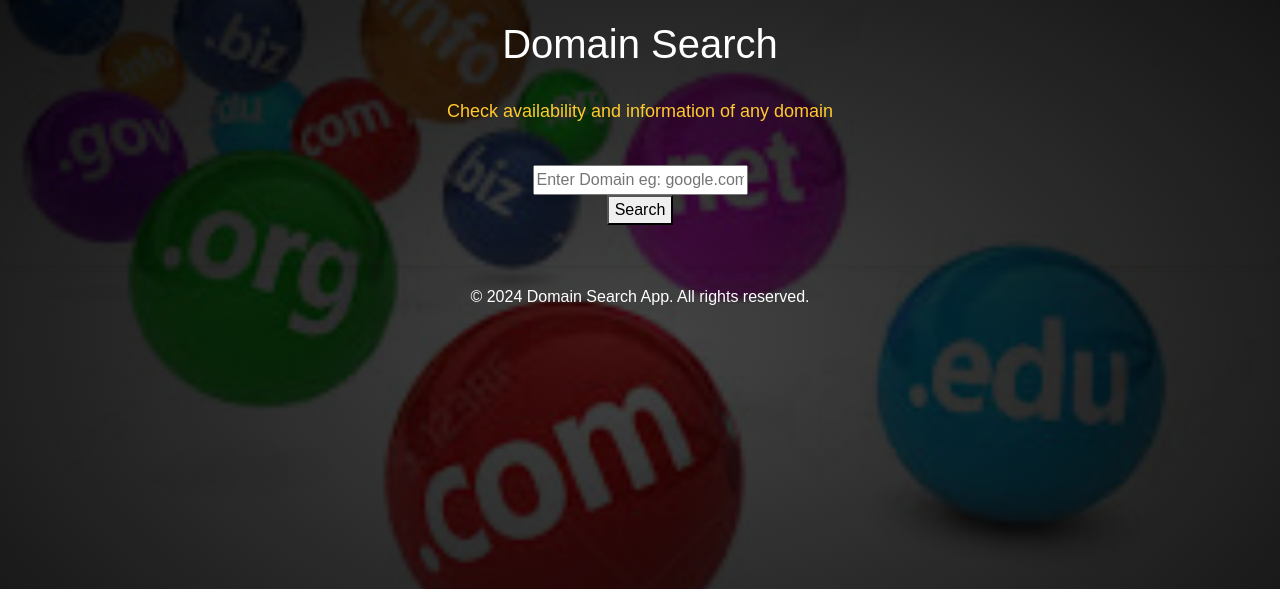
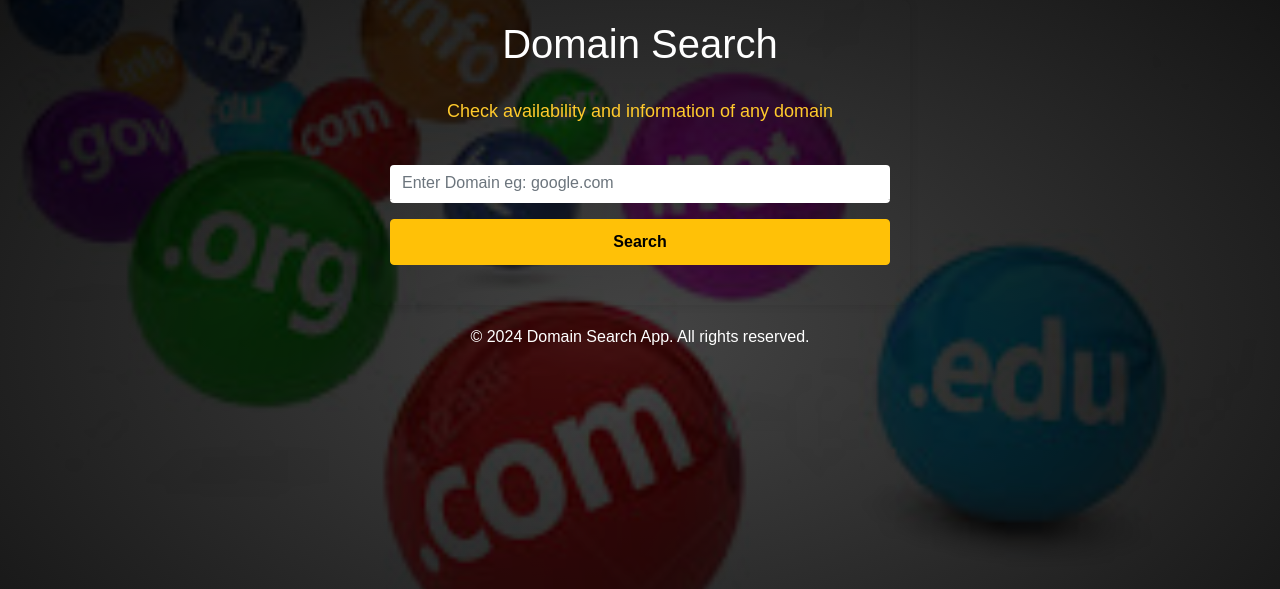
Before and after one commit to Juweria86/DomainFInderX, a Django app: page /domain-search/ in a window 1280 px wide. Shown: the part 64-653 px from the top of the page. Run offline with Django 5.2, Linux system fonts and the light colour scheme; some libraries are stand-ins or nearby versions.

Commit message:
modified domain_search.html

```diff
--- a/base/templates/domain_search.html
+++ b/base/templates/domain_search.html
@@ -1,14 +1,23 @@
 {% extends 'navbar.html' %}
 {% block content %}
+
+
+<div class="container">
+    <div class="row justify-content-center">
+        <div class="col-md-8 col-lg-6">
 
             <div class="center-container">
                 <h1>Domain Search</h1>
                 <p class="sm-title">Check availability and information of any domain</p>
                 <form method="get" action="{% url 'domain_search' %}">
+                    <div class="form-group">
+                        <input class="input-domain form-control" type="text" placeholder="Enter Domain eg: google.com" value="{{ request.GET.domain }}" id="domain" name="domain">
 
-        <input class="input-domain" type="text" placeholder="Enter Domain eg: google.com" id="domain" name="domain">
-        <br>
-        <button  type="submit" class="domain-search">Search</button>
+
+                    </div>
+                    <button  type="submit" class="btn btn-primary domain-search btn-block">Search</button>
+
+
                 </form>
 
                 {% if domain_info %}
@@ -64,4 +73,12 @@
                     <p>{{ error }}</p>
                 {% endif %}
             </div>
+
+        </div>
+
+
+
+    </div>
+</div>
+
 {% endblock %}
```
Lines whose indentation alone changed are shown as unchanged.
